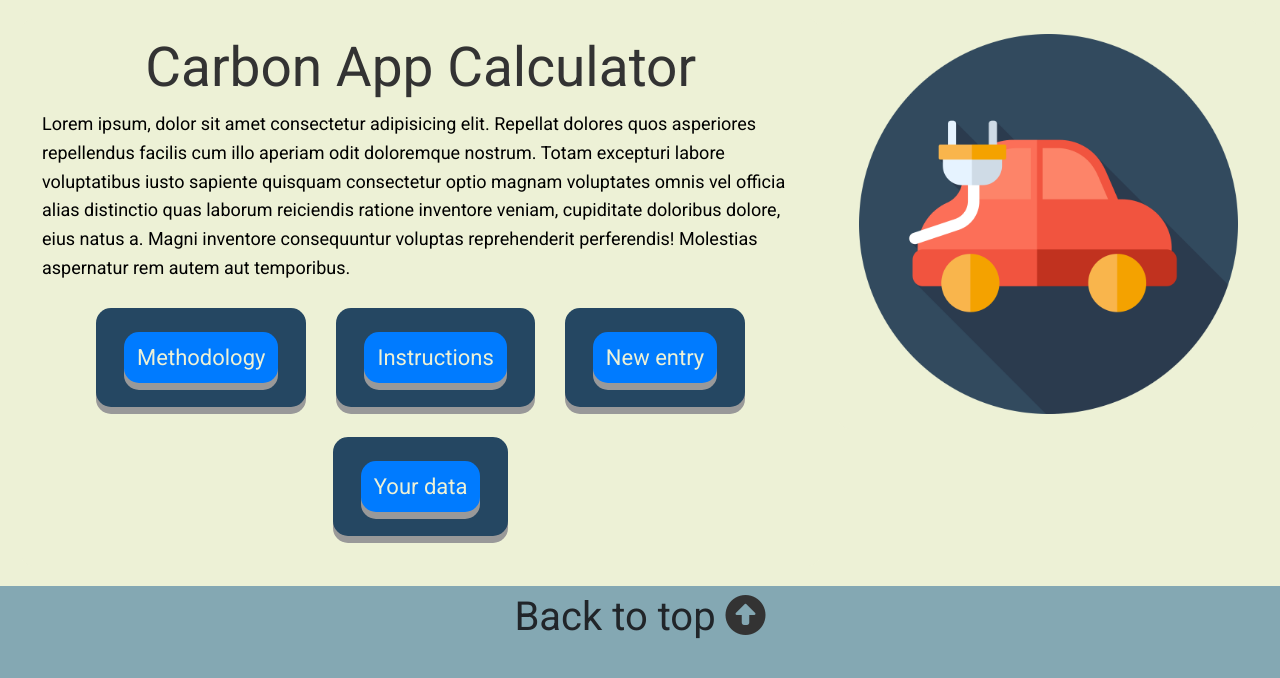
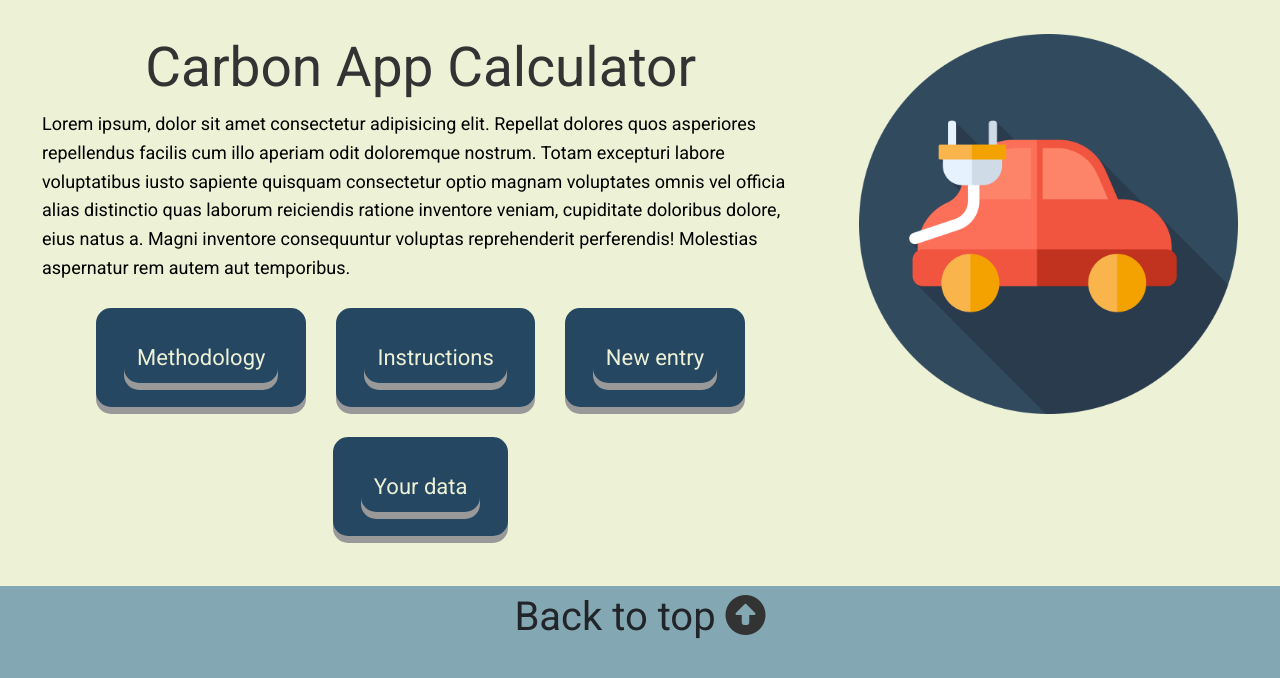
Before and after one commit to PederEP/Carbon_App, a Flask app: page /carbon_app in a window 1280 px wide. Shown: the part 71-749 px from the top of the page. Run offline with Flask 2, Linux system fonts and the light colour scheme; some libraries are stand-ins or nearby versions.

Commit message:
Update carbon_app.html
Smal canhes

```diff
--- a/capp/templates/carbon_app/carbon_app.html
+++ b/capp/templates/carbon_app/carbon_app.html
@@ -13,16 +13,16 @@
             </p>
             <div class="container_buttons_links_header_carbon_app">
                 <div class="btn">
-                    <a href="{{url_for('methodology.methodology_home')}}" class="btn btn-primary btn-lg mr-2", style="background-color:#007bff;">Methodology</a>
+                    <a href="{{url_for('methodology.methodology_home')}}" class="btn btn-primary btn-lg mr-2", style="background-color:#254762;">Methodology</a>
                 </div>
                 <div class="btn">
-                    <a href="#" class="btn btn-primary btn-lg mr-2", style="background-color:#007bff;", data-toggle="modal" data-target="#carbon_app_instructions">Instructions</a>
+                    <a href="#" class="btn btn-primary btn-lg mr-2", style="background-color:#254762;", data-toggle="modal" data-target="#carbon_app_instructions">Instructions</a>
                 </div>
                 <div class="btn">
-                    <a href="{{url_for('carbon_app.new_entry')}}" class="btn btn-primary btn-lg mr-2", style="background-color:#007bff;">New entry</a>
+                    <a href="{{url_for('carbon_app.new_entry')}}" class="btn btn-primary btn-lg mr-2", style="background-color:#254762;">New entry</a>
                 </div>
                 <div class="btn">
-                    <a href="{{url_for('carbon_app.your_data')}}" class="btn btn-primary btn-lg mr-2", style="background-color:#007bff;">Your data</a>
+                    <a href="{{url_for('carbon_app.your_data')}}" class="btn btn-primary btn-lg mr-2", style="background-color:#254762;">Your data</a>
                 </div>
             </div>
             <!-- Modal Instructions -->
@@ -40,10 +40,21 @@
                     </p>
                     <ol style="text-align:left;">
                         <li>
-                            Lorem ipsum dolor sit amet consectetur adipisicing elit. Sequi, sint.
+                            Select the type of transport that you want to calculate the emissions for, such as cars, buses, trains, planes, or boats.                        </li>
+                        <li>
+                            Enter the details of your trip, such as the starting point, destination, and distance.
                         </li>
                         <li>
-                            Lorem ipsum dolor sit amet consectetur adipisicing elit. Sequi, sint.
+                            Enter the number of passengers traveling with you, as this affects the emissions per person.
+                        </li>
+                        <li>
+                            The calculator will then provide you with an estimate of the carbon emissions generated by your journey.
+                        </li>
+                        <li>
+                            Use this information to make more sustainable choices in the future, such as taking public transport, carpooling, or choosing more fuel-efficient vehicles.
+                        </li>
+                        <li>
+                            Consider offsetting your carbon emissions by investing in carbon offsetting projects or making a donation to a climate charity.
                         </li>
                     </ol>
                     </div>
```
